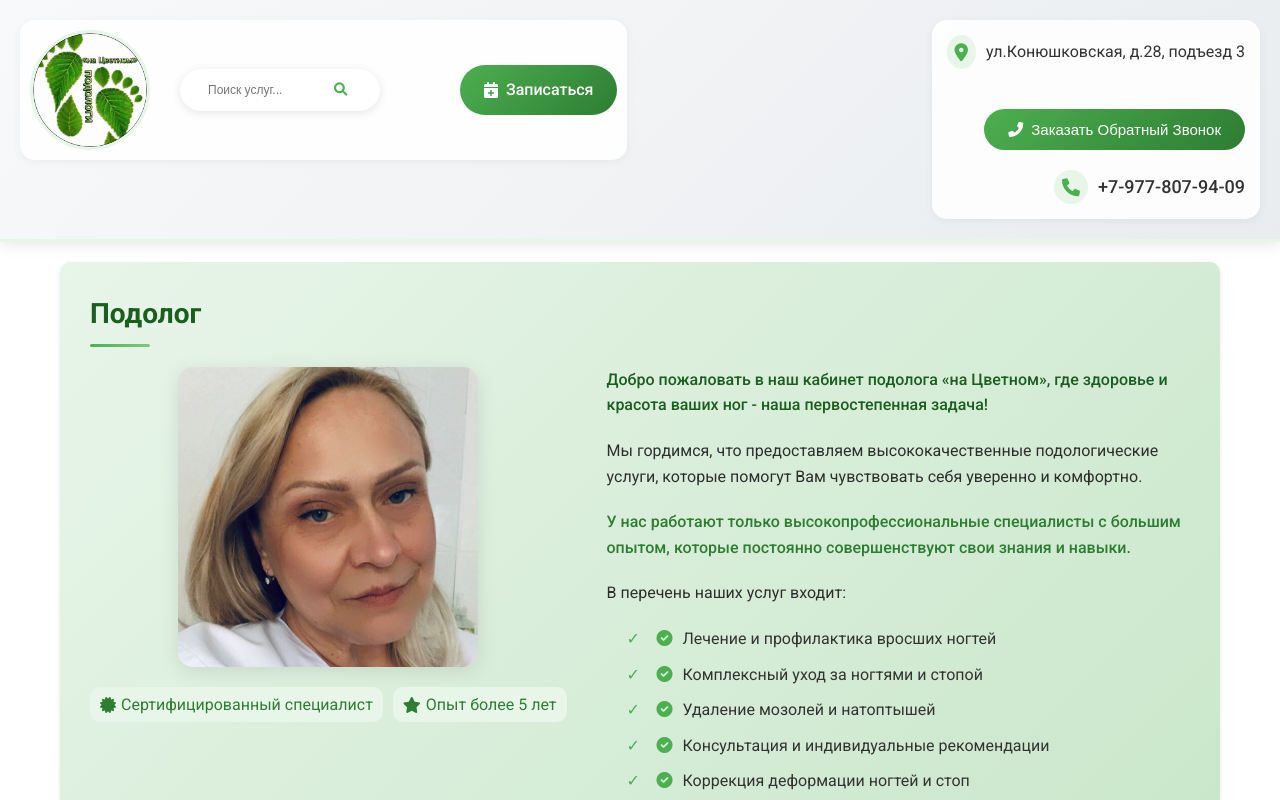
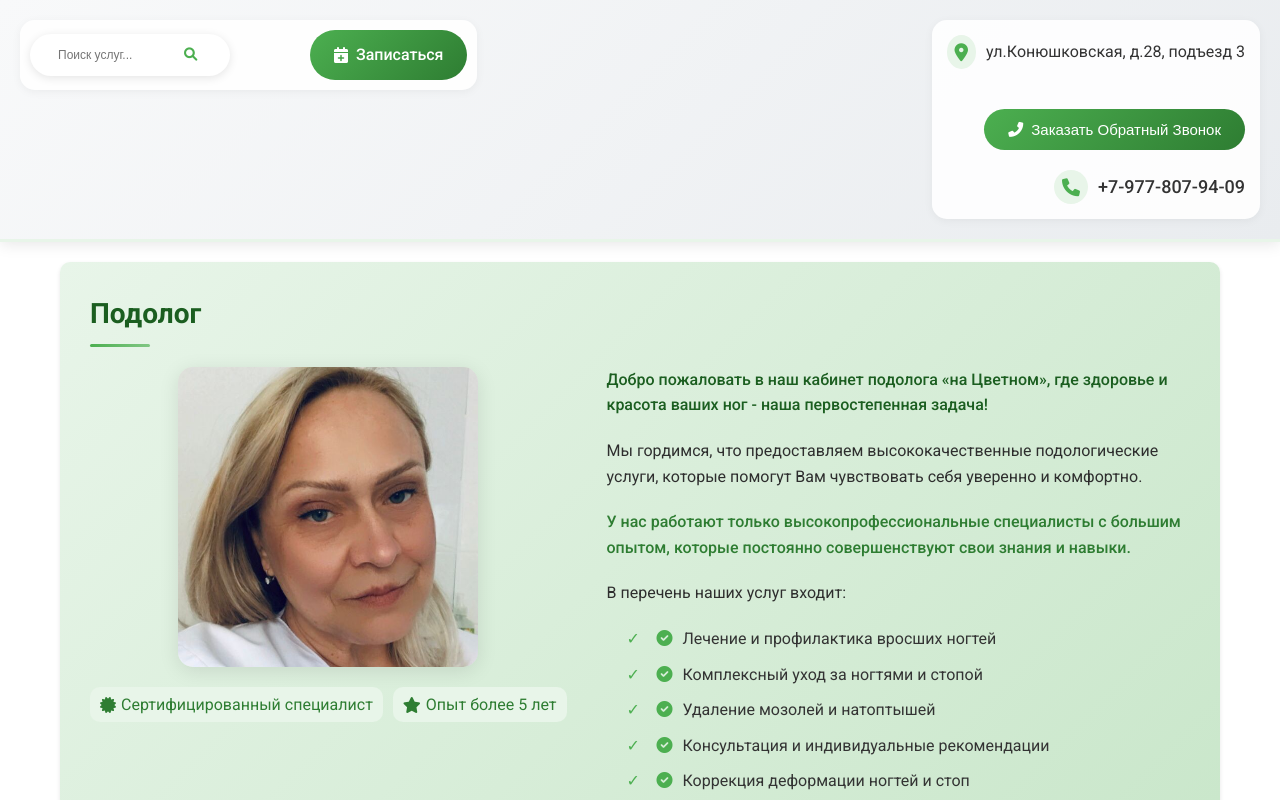
Before and after one commit to LogedOut/podologi, a website: page index.html in a window 1280 px wide. Shown: the top 800 px of the page. Drawn offline with Linux system fonts and the light colour scheme.

Commit message:
Add files via upload

```diff
--- a/index.html
+++ b/index.html
@@ -835,7 +835,6 @@
 <body>
     <div class="header">
         <div class="logo-section">
-            <img src="logo.png" alt="На Цветном" class="logo">
             <div class="header-left">
                 <div class="search-container">
                     <input type="text" class="search-input" placeholder="Поиск услуг...">
```
